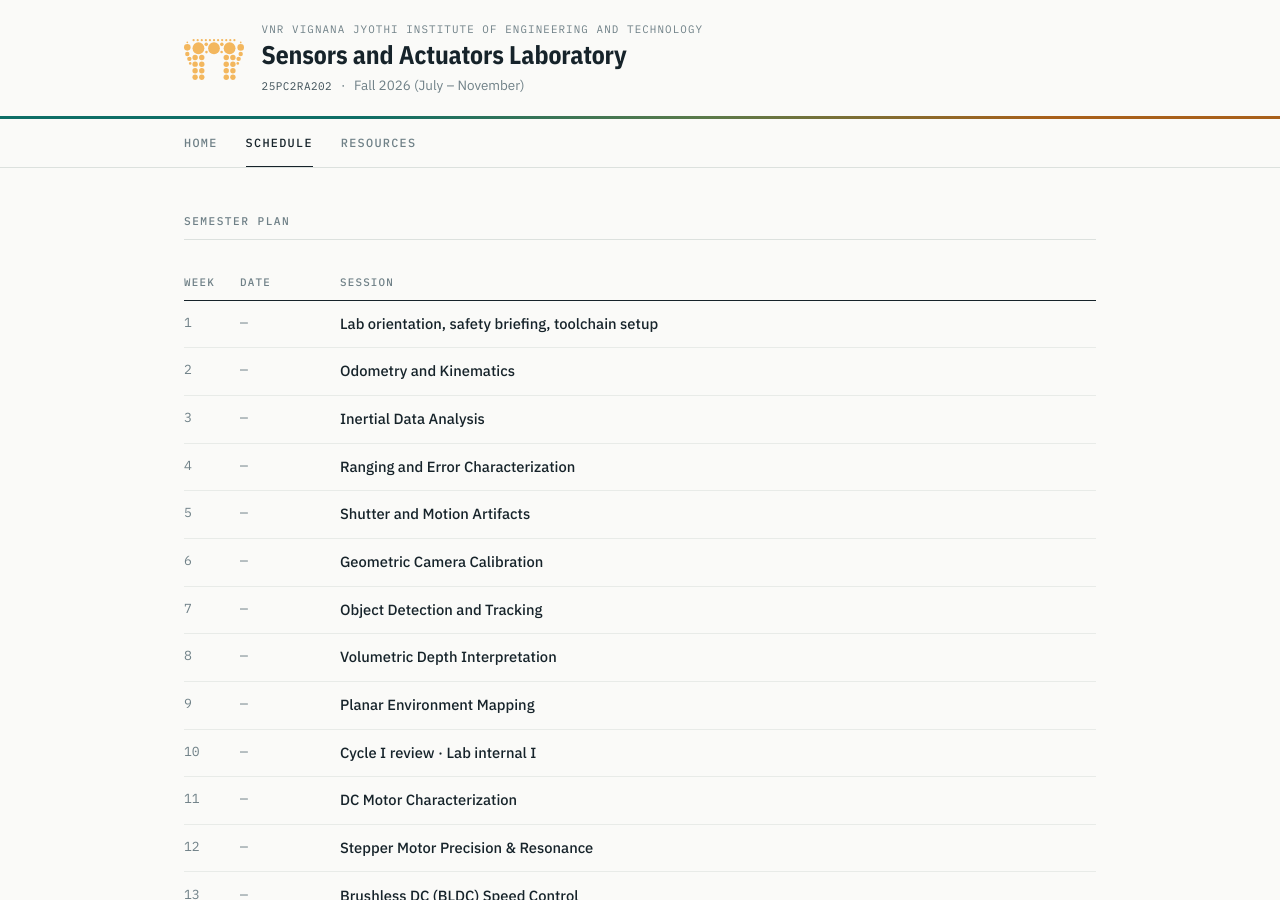
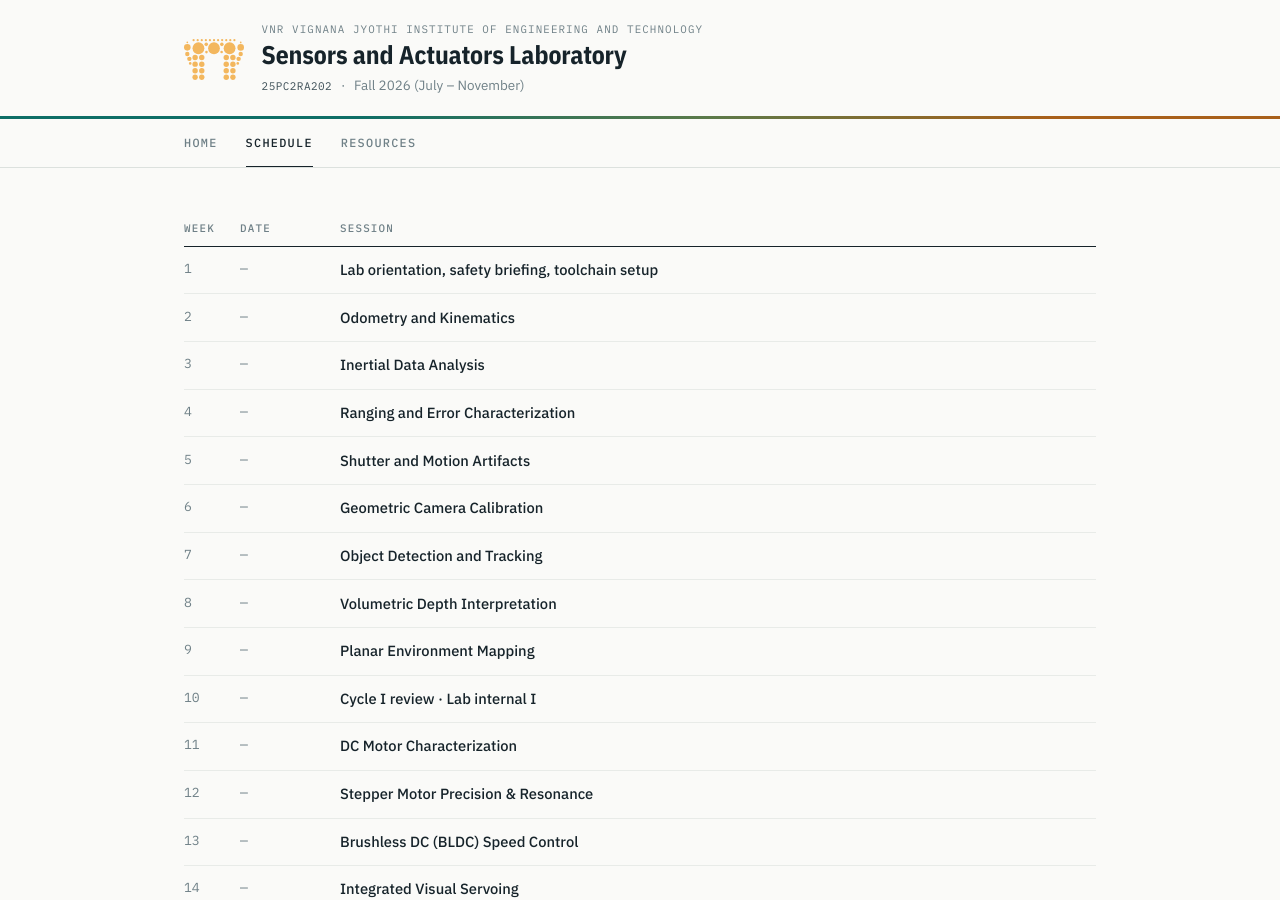
Before and after one commit to uhvardhan/sensors-actuators-lab, a Jekyll site: the page built from schedule.md, in a window 1280 px wide and 900 px high. Built offline with Jekyll 4.4.1, drawn with Linux system fonts in a browser that asks for light colours.

Commit message:
Open the Schedule page directly on the table
Drop the "Semester plan" eyebrow. With no eyebrow, no lede and the
heading hidden, the page-head block skips itself and its rule goes with
it, so the table is the first thing under the nav.

Co-Authored-By: Claude Opus 5 <noreply@anthropic.com>
Claude-Session: https://claude.ai/code/session_019icvzhAgnNWJ32j6aSJQQF

```diff
--- a/schedule.md
+++ b/schedule.md
@@ -2,7 +2,6 @@
 layout: page
 title: Schedule
 permalink: /schedule/
-eyebrow: Semester plan
 hide_title: true
 ---
 
```
